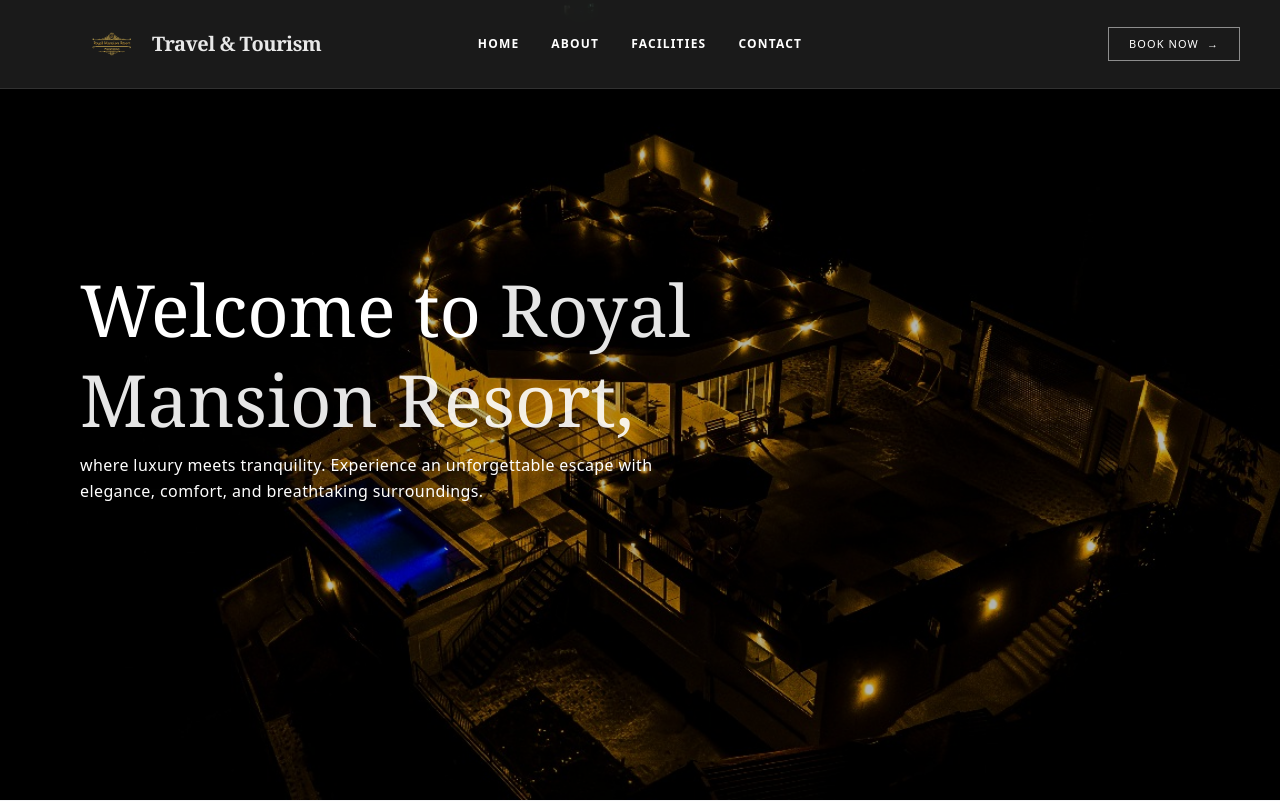
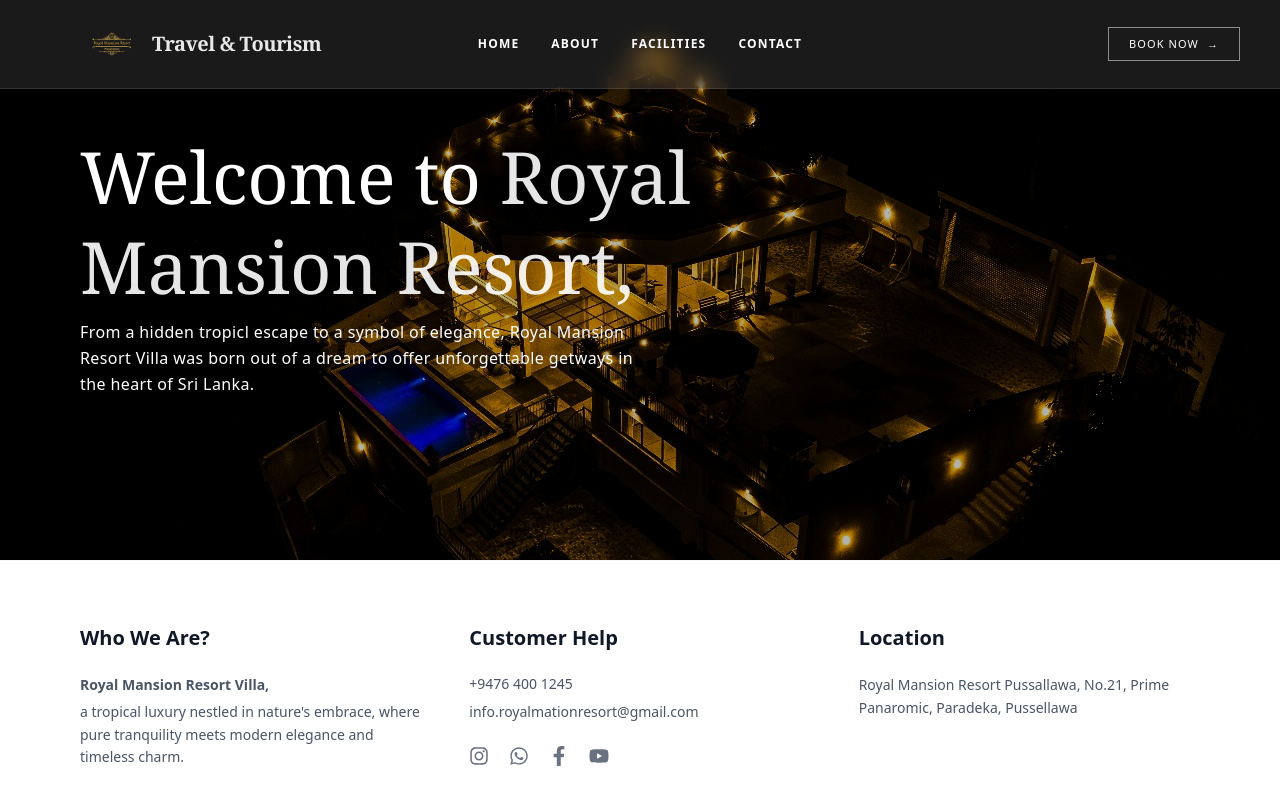
Before and after one commit to supunyasanthaofficial/Royal_Mansion_Resort, a React (Vite) app: page /about in a window 1280 px wide. Shown: the top 802 px of the page. Built offline with nearby package versions, Linux system fonts and the light colour scheme.

Commit message:
Simple About page.

```diff
--- a/src/pages/About.tsx
+++ b/src/pages/About.tsx
@@ -8,8 +8,9 @@ const Home = () => {
       <Header
         title="Welcome to"
         subtitle="Royal Mansion Resort,"
-        description="where luxury meets tranquility. Experience an unforgettable escape with elegance, comfort, and breathtaking surroundings."
+        description="From a hidden tropicl escape to a symbol of elegance, Royal Mansion Resort Villa was born out of a dream to offer unforgettable getways in the heart of Sri Lanka."
         bgImage={header2}
+        height="h-[70vh]"
       />
 
       {/* <section className="py-20 bg-white text-center">
```
